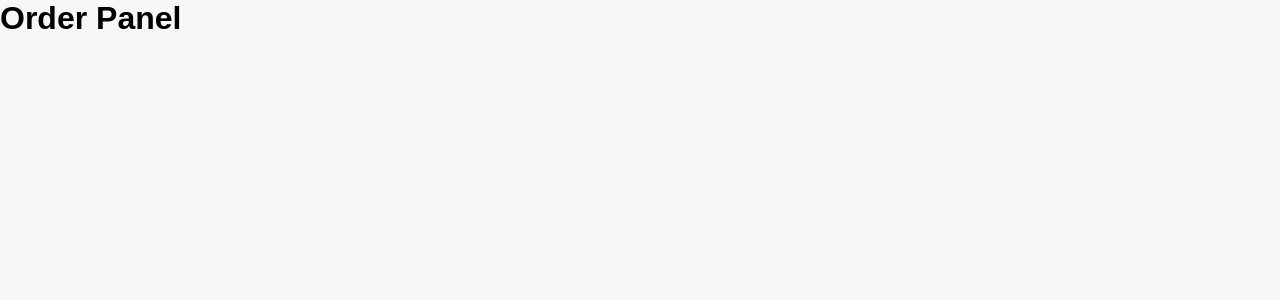
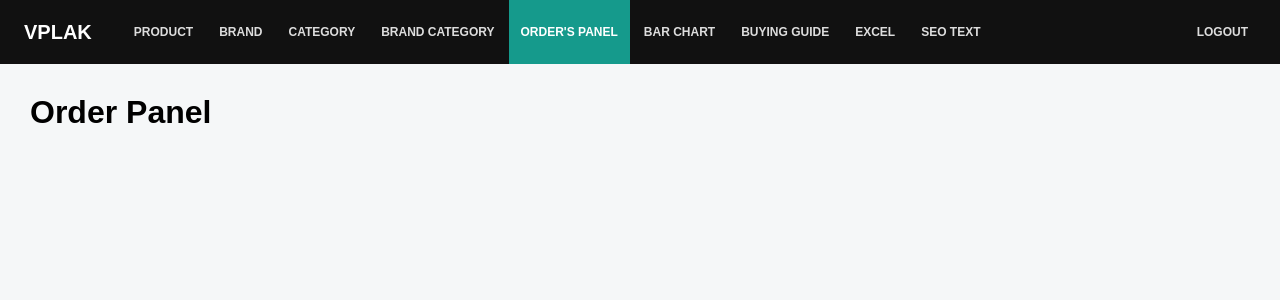
Before and after one commit to tsujit74/E_COM, a React app in the folder frontend/: page / in a window 1280 px wide. Shown: the top 300 px of the page. Built offline with nearby package versions, Linux system fonts and the light colour scheme; the HTML template or start-up script is replaced by a standard one.

Commit message:
feat: add order panel navigation

```diff
--- a/frontend/src/App.jsx
+++ b/frontend/src/App.jsx
@@ -1,8 +1,14 @@
+import Navbar from "./components/Navbar";
+
 function App() {
   return (
-    <div>
-      <h1>Order Panel</h1>
-    </div>
+    <>
+      <Navbar />
+
+      <main className="page-container">
+        <h1>Order Panel</h1>
+      </main>
+    </>
   );
 }
 
--- /dev/null
+++ b/frontend/src/components/Navbar.jsx
@@ -0,0 +1,48 @@
+function Navbar() {
+  const menuItems = [
+    "PRODUCT",
+    "BRAND",
+    "CATEGORY",
+    "BRAND CATEGORY",
+    "ORDER'S PANEL",
+    "BAR CHART",
+    "BUYING GUIDE",
+    "EXCEL",
+    "SEO TEXT",
+  ];
+
+  const handleMenuClick = (item) => {
+    if (item === "ORDER'S PANEL") return;
+
+    alert(`${item} - Coming soon`);
+  };
+
+  const handleLogout = () => {
+    alert("Logout clicked");
+  };
+
+  return (
+    <nav className="navbar">
+      <div className="navbar-brand">VPLAK</div>
+      <div className="navbar-menu">
+        {menuItems.map((item) => (
+          <button
+            key={item}
+            className={`navbar-item ${
+              item === "ORDER'S PANEL" ? "active" : ""
+            }`}
+            onClick={() => handleMenuClick(item)}
+          >
+            {item}
+          </button>
+        ))}
+      </div>
+
+      <button className="logout-button" onClick={handleLogout}>
+        LOGOUT
+      </button>
+    </nav>
+  );
+}
+
+export default Navbar;
--- a/frontend/src/index.css
+++ b/frontend/src/index.css
@@ -8,3 +8,121 @@ body {
   font-family: Arial, sans-serif;
   background: #f5f7f8;
 }
+
+.navbar {
+  width: 100%;
+  min-height: 64px;
+  background: #111;
+
+  display: flex;
+  align-items: center;
+
+  padding: 0 24px;
+  gap: 30px;
+
+  overflow-x: auto;
+}
+
+.navbar-brand {
+  flex-shrink: 0;
+
+  color: #fff;
+  font-size: 20px;
+  font-weight: 700;
+
+  white-space: nowrap;
+}
+
+.navbar-menu {
+  display: flex;
+  align-items: stretch;
+
+  gap: 2px;
+
+  flex: 1;
+}
+
+.navbar-item {
+  height: 64px;
+
+  border: none;
+  background: transparent;
+
+  color: #ddd;
+
+  padding: 0 12px;
+
+  font-size: 12px;
+  font-weight: 600;
+
+  cursor: pointer;
+  white-space: nowrap;
+
+  display: flex;
+  align-items: center;
+  justify-content: center;
+
+  transition:
+    background 0.2s ease,
+    color 0.2s ease;
+}
+
+.navbar-item:hover {
+  background: #222;
+  color: #fff;
+}
+
+.navbar-item.active {
+  background: #159a8c;
+  color: #fff;
+}
+
+
+.logout-button {
+  flex-shrink: 0;
+
+  height: 64px;
+
+  border: none;
+  background: transparent;
+
+  color: #ddd;
+
+  padding: 0 8px;
+
+  font-size: 12px;
+  font-weight: 600;
+
+  cursor: pointer;
+
+  display: flex;
+  align-items: center;
+  justify-content: center;
+
+  white-space: nowrap;
+}
+
+.logout-button:hover {
+  color: #fff;
+  background: #222;
+}
+
+/* Page */
+.page-container {
+  padding: 30px;
+}
+@media (max-width: 900px) {
+  .navbar {
+    padding: 0 16px;
+    gap: 20px;
+  }
+
+  .navbar-menu {
+    overflow-x: auto;
+  }
+
+  .navbar-item {
+    padding: 0 10px;
+    font-size: 11px;
+  }
+}
```
